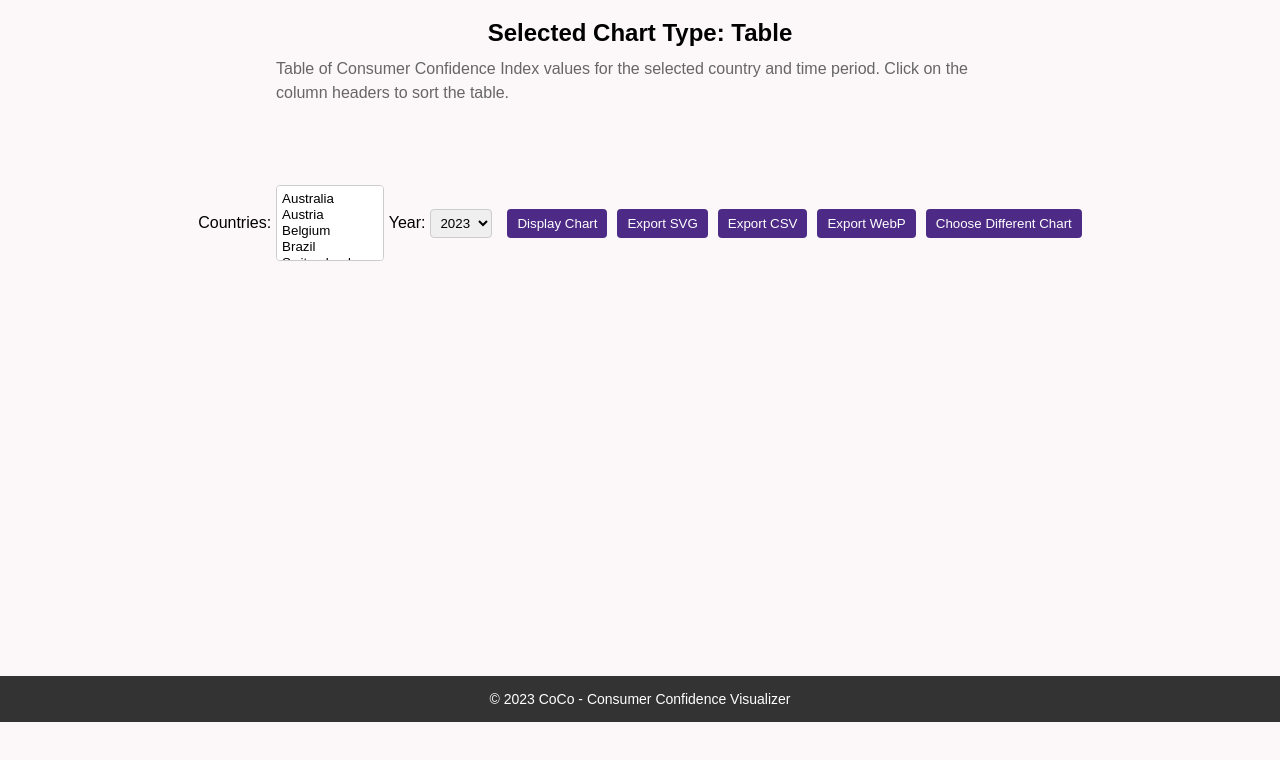
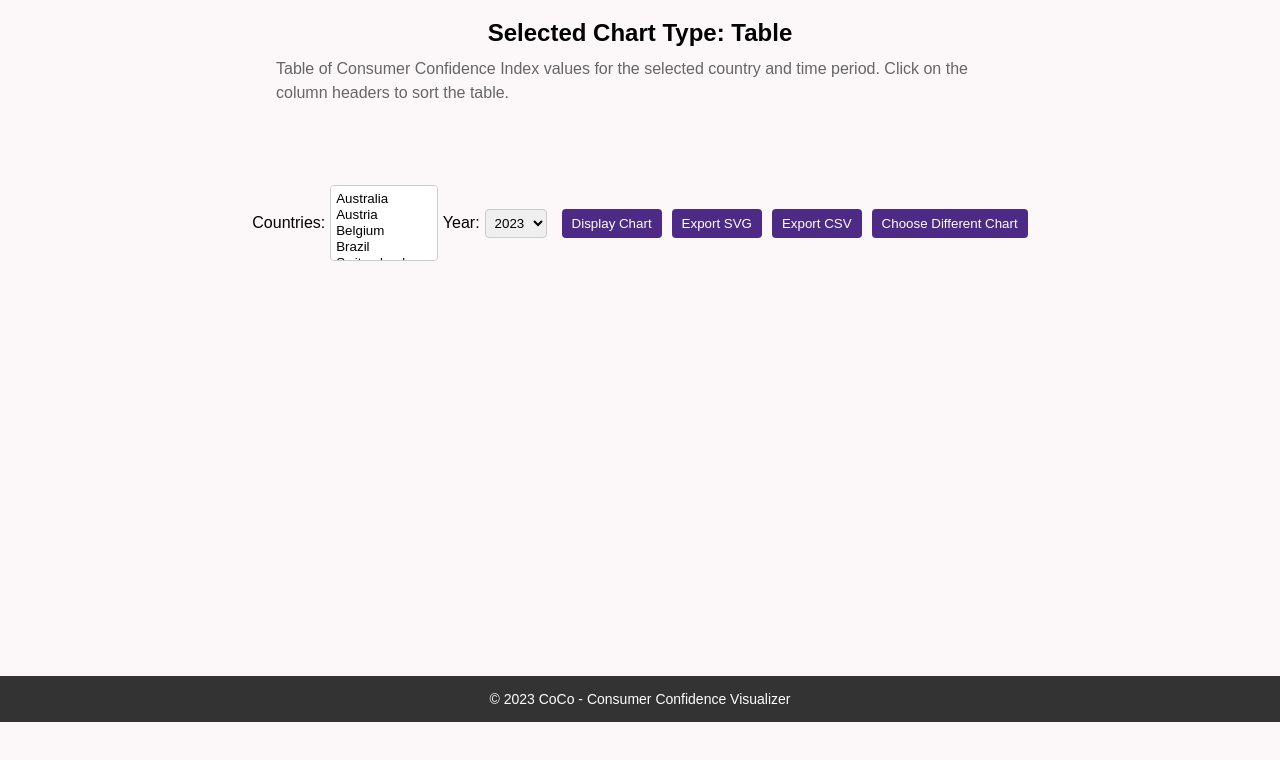
Before and after one commit to LilianaPopa-stud/Consumer_Confidence_Visualizer, a website: page HTML/Table.html in a window 1280 px wide. Shown: the part 78-838 px from the top of the page. Drawn offline with Linux system fonts and the light colour scheme; a script that the page names is missing.

Commit message:
deployment onrender.com

```diff
--- a/HTML/Table.html
+++ b/HTML/Table.html
@@ -55,7 +55,6 @@
     <button onclick="drawTableChart()">Display Chart</button>
     <button onclick="get_export_svg('myChart');">Export SVG</button>
     <button onclick="get_export_csv_table('myChart');">Export CSV</button>
-    <button onclick="">Export WebP</button>
     <button onclick="window.location.href='SelectChart.html'">Choose Different Chart</button>
   </div>
   <div class="chart-container" id="myChart"></div>
```
